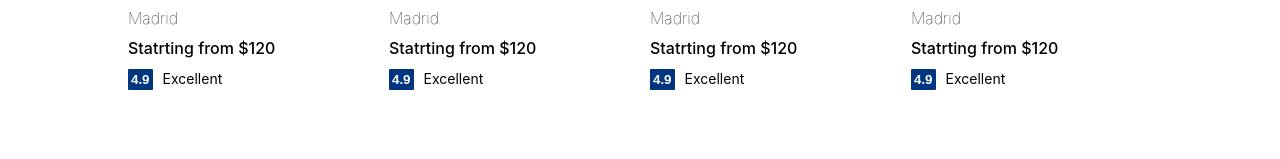
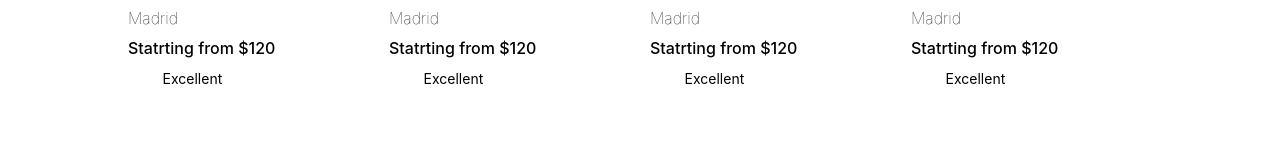
Before and after one commit to esteemayo/hotel-booking-app-client, a React (Create React App) app: page / in a window 1280 px wide. Shown: the part 1269-1428 px from the top of the page. Built offline with nearby package versions, Linux system fonts and the light colour scheme.

Commit message:
modified

```diff
--- a/src/components/featuredProperties/featuredProperties.scss
+++ b/src/components/featuredProperties/featuredProperties.scss
@@ -35,7 +35,7 @@
       display: inline-block;
       font-weight: bold;
       padding: 0.3rem;
-      background-color: #003580;
+      background-color: var(--color-primary-blue);
       color: #fff;
       border-radius: 1px;
       margin-right: 1rem;
```
